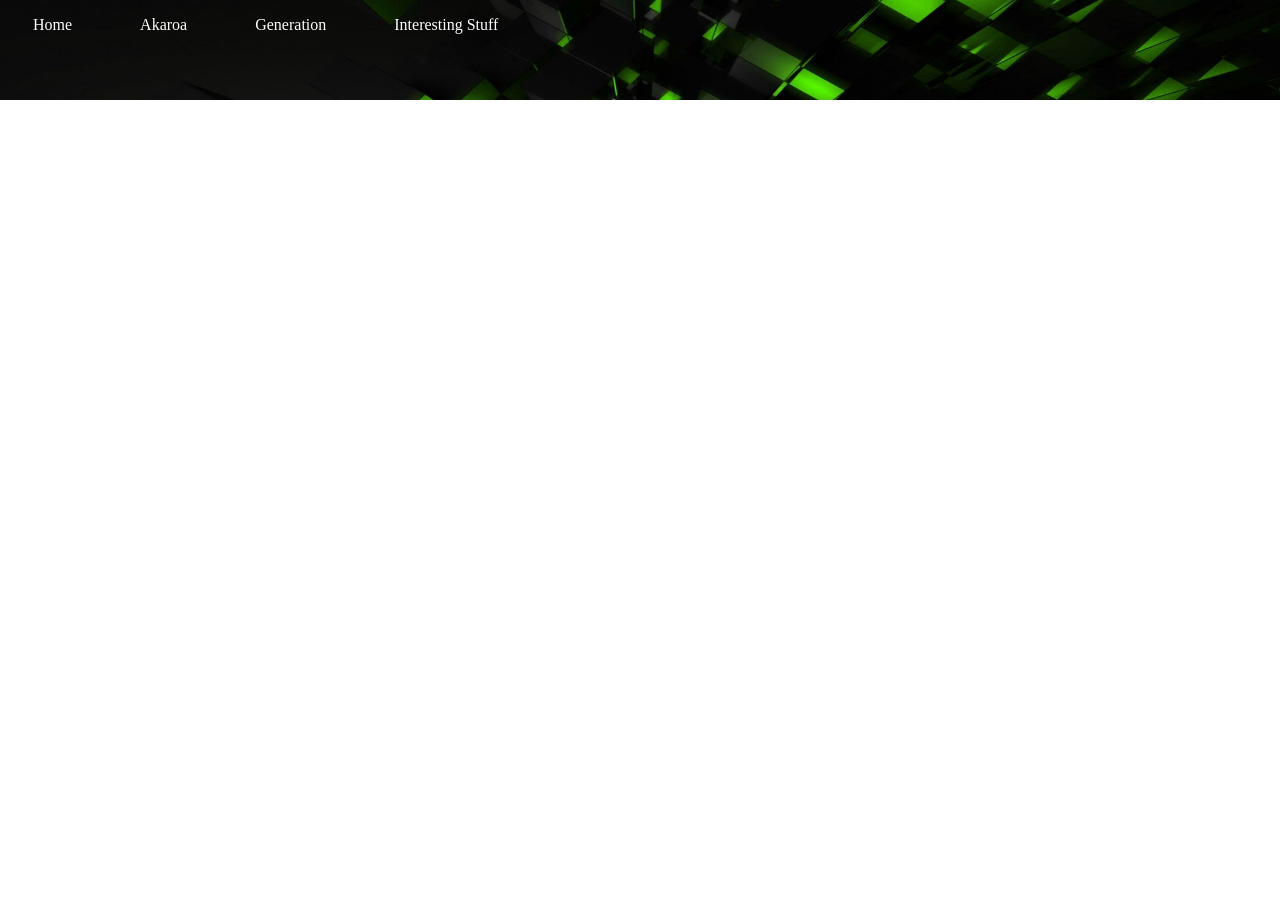
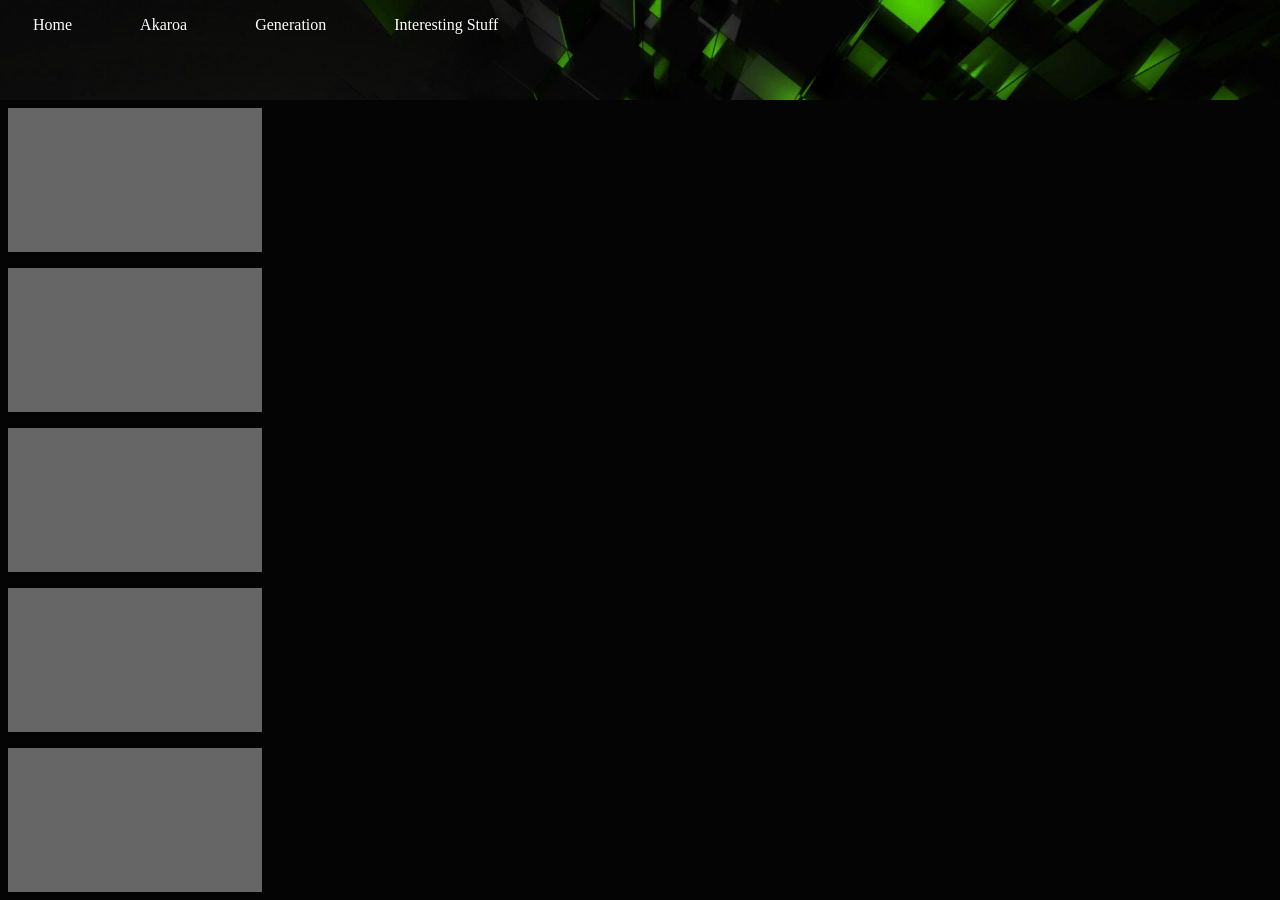
Before and after one commit to militaryk/Akaroa201, a PHP site: page / in a window 1280 px wide. Run offline with PHP 8.4, Linux system fonts and the light colour scheme.

Commit message:
Grid Auto Size

```diff
--- a/Css/style.css
+++ b/Css/style.css
@@ -109,7 +109,6 @@ nav li > ul > li:hover > ul  {
     .nogrid {
       text-align: center;
       font-size:  7vmin;
-      max-width:  700px;
       margin: auto;
       padding: 5%;
       margin-top: 5%;
@@ -124,19 +123,18 @@ nav li > ul > li:hover > ul  {
 
     .gridcontainer {
       display: grid;
-    width: 100vw;
-    height: 100vh;
-    justify-content: center;
-    align-content: center;
-    grid-template-columns: repeat(5, 20vmin);
-    grid-template-rows: repeat(5, 20vmin);
+    width: 100%;
+    height: 100%;
+    grid-template-columns: repeat(5, auto);
+    grid-template-rows: repeat(5, 20vh) ;
   }
 
     .item1 {
     background-color: #1abc9c;
-      grid-row: 1 / 3;
-      grid-column: 1 / 3;
+      grid-row: 1 / 1;
+      grid-column: 1 / 1;
       background-size: 75%;
+      margin: 1vh;
       ;
       background-repeat: no-repeat;
       background-position: center;
@@ -144,41 +142,38 @@ nav li > ul > li:hover > ul  {
 
    .item2 {
      background-color: #3498db;
-     grid-row: 4;
+     grid-row: 2;
+     margin: 1vh;
    }
 
 
 
    .item4 {
      background-color: #bdc3c7;
-     grid-column: 3/ 4;
-     grid-row: 3 / 4;
+     grid-row: 3;
      background-size: 50%;
      background-repeat: no-repeat;
      background-position: center;
+     margin: 1vh;
    }
 
    .item5 {
      background-color: #2ecc71;
      background-repeat: no-repeat;
-     grid-column: 5 / 6;
-     grid-row: 3 / 4;
+     grid-row: 4;
      background-size: 50%;
      background-position: center;
+     margin: 1vh;
    }
 
    .item6 {
      background-color: #16a085;
-     grid-column: 4 / 5;
+     grid-row: 5;
      background-size: 50%;
      background-position: center;
+     margin: 1vh;
    }
 
-    .item7 {
-      /*background-color: green; */
-      grid-column: 3;
-      grid-row: 5 / 6;
-    }
 
     [class^="item"] {
       background-color: rgba(250, 250, 250, 0.4);
@@ -200,7 +195,11 @@ nav li > ul > li:hover > ul  {
     width: 100%;
     height: 100px;
     max-height: 100px;
+    background-size: cover;
   }
   .gamedisplay {
     background-color:black;
   }
+  .bodybox {
+    background-color: #040404;
+  }
--- a/index.html
+++ b/index.html
@@ -8,7 +8,7 @@
     <link rel="stylesheet" href="Css/style.css" type="text/css" charset="utf-8">
     <title>Document</title>
 </head>
-<body>
+<div>
     <div class="head">
         <nav>
                 <ul>
@@ -72,18 +72,20 @@
                 </ul>
             </nav>
             </div>
+            <div class="bodybox">
                 <h2 class="nogrid">It looks like you don't have CSS Grid module enabled. Grid module is really cool. Try downloading Firefox Nightly, Safari Technology Preview, or go to chrome://flags and tick "Enable experimental Web Platform features". You won't be disappointed! </h2>
                     <div class="gridcontainer">
-                        <div class="item1"></div>
-                        <div class="item2"></div>
-
+                    <div class="item1"></div>
+                    <div class="item2"></div>
                     <a class="item4" ><div></div></a>
                     <a class="item5" ><div></div></a>
                    <div class="item6"></div>
-                    <div class="item7"></div>
+
+
 
 
                   </div>
                 </div>
+            </div>
 </body>
 </html>
```
